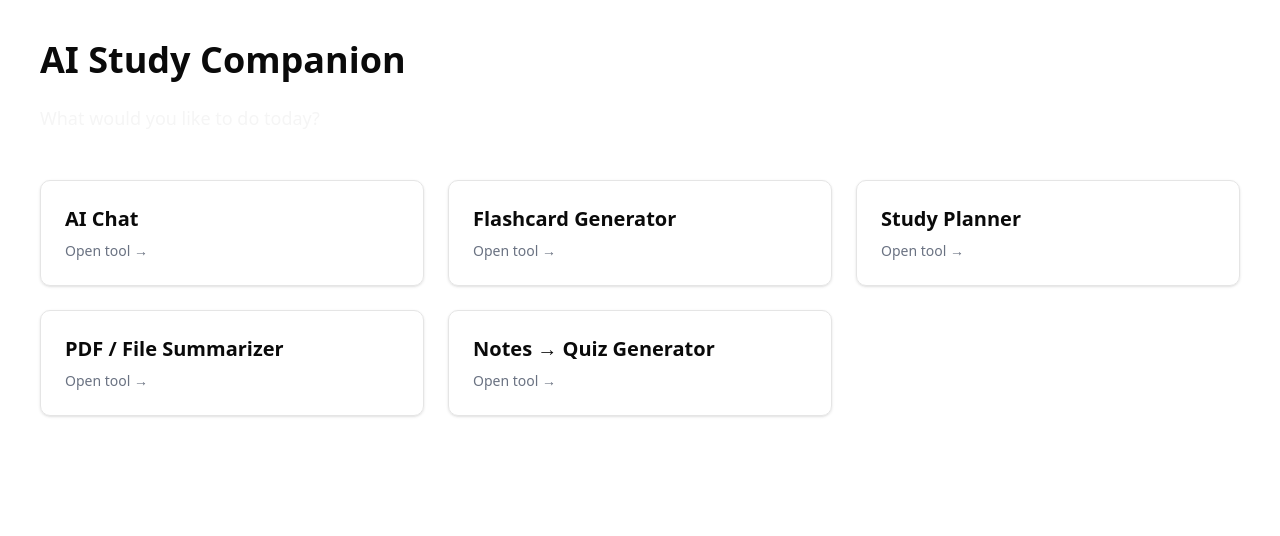
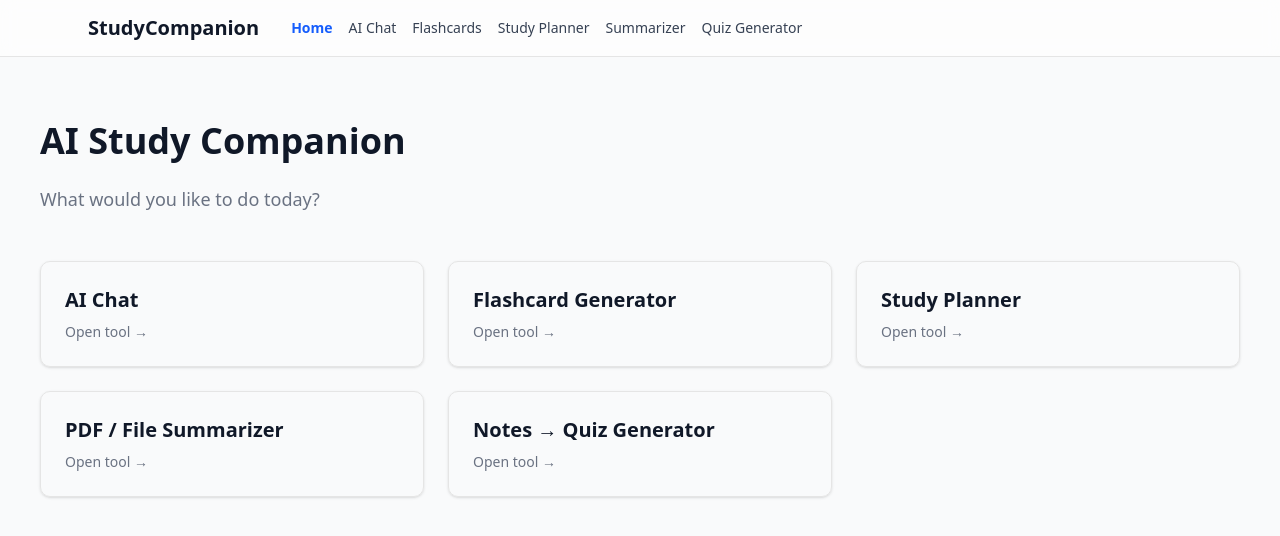
Before and after one commit to mdnica/ai-study-companion, a Next.js app: page / in a window 1280 px wide. Shown: the top 536 px of the page. Built offline with nearby package versions, Linux system fonts and the light colour scheme.

Commit message:
Add Navbar

```diff
--- a/src/app/layout.tsx
+++ b/src/app/layout.tsx
@@ -1,19 +1,23 @@
-import type { Metadata } from "next";
 import "./globals.css";
+import Navbar from "@/components/Navbar";
 
-export const Metadata = {
-    title: "AI Study Companion",
-    description: "An AI-powered study companion app",
+export const metadata = {
+  title: "AI Study Companion",
+  description: "AI-powered study tools for students",
 };
 
-export default function RootLayout ({
-    children,
-} : {
-    children: React.ReactNode;
+export default function RootLayout({
+  children,
+}: {
+  children: React.ReactNode;
 }) {
-    return (
+  return (
     <html lang="en">
-        <body>{children}</body>
+      <body className="min-h-screen bg-gray-50 text-gray-900">
+        <Navbar />
+
+        <main className="pt-6">{children}</main>
+      </body>
     </html>
-    );
+  );
 }
--- a/src/app/page.tsx
+++ b/src/app/page.tsx
@@ -4,7 +4,7 @@ export default function Home() {
   return (
     <main className="p-10 space-y-6">
       <h1 className="text-4xl font-bold"> AI Study Companion</h1>
-      <p className="text-muted foreground text-lg">
+      <p className="text-lg font-medium text-gray-500">
         What would you like to do today?
       </p>
 
--- /dev/null
+++ b/src/components/Navbar.tsx
@@ -0,0 +1,43 @@
+"use client";
+
+import Link from "next/link";
+import { usePathname } from "next/navigation";
+import { cn } from "@/lib/utils";
+
+export default function Navbar() {
+  const pathname = usePathname();
+
+  const links = [
+    { href: "/", label: "Home" },
+    { href: "/chat", label: "AI Chat" },
+    { href: "/flashcards", label: "Flashcards" },
+    { href: "/planner", label: "Study Planner" },
+    { href: "/upload", label: "Summarizer" },
+    { href: "/quiz", label: "Quiz Generator" },
+  ];
+
+  return (
+    <nav className="border-b bg-white/40 backdrop-blur supports-[backdrop-filter]:bg-white/60 sticky top-0 z-50">
+      <div className="max-w-6xl mx-auto px-6 h-14 flex items-center gap-8">
+        <h1 className="text-xl font-bold">StudyCompanion</h1>
+
+        <div className="flex items-center gap-4">
+          {links.map((link) => (
+            <Link
+              key={link.href}
+              href={link.href}
+              className={cn(
+                "text-sm font-medium hover:text-blue-600 transition",
+                pathname === link.href
+                  ? "text-blue-600 font-semibold"
+                  : "text-gray-700"
+              )}
+            >
+              {link.label}
+            </Link>
+          ))}
+        </div>
+      </div>
+    </nav>
+  );
+}
```
